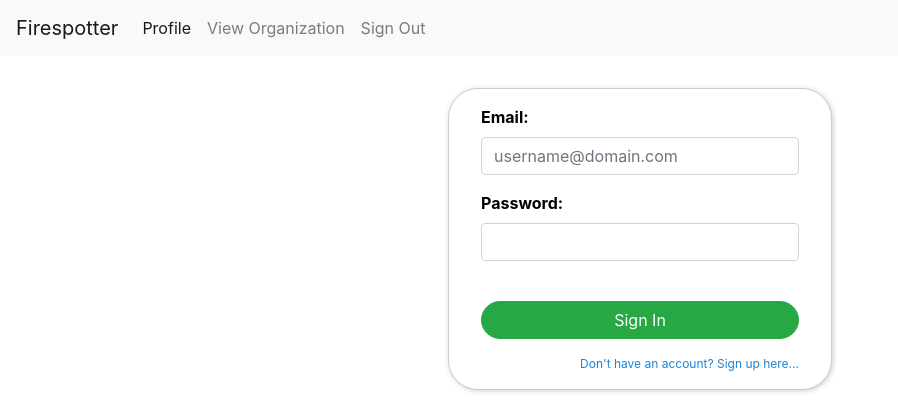
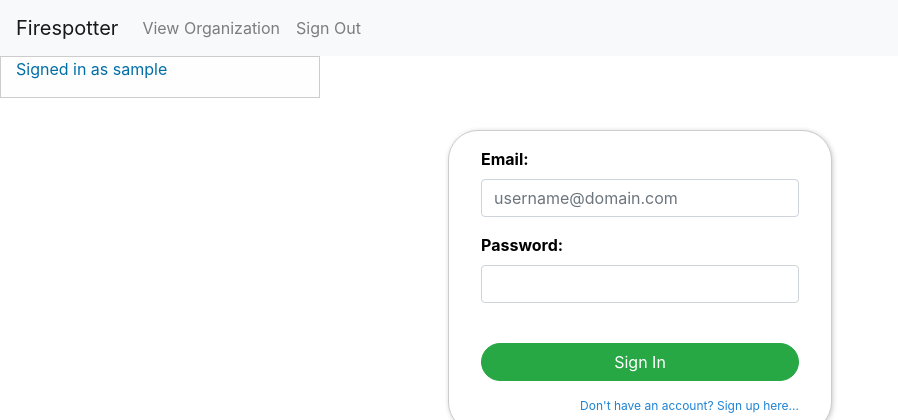
Before and after one commit to UF-CEN4914/firespotter, a Django app: template pages/templates/root.html in a window 1280 px wide. Shown: the top 420 px of the page, without its empty margins (0-898 px from the left). Run offline with Django 3.2, Linux system fonts and the light colour scheme; the template is opened without the code that fills it: values that come from a table or form of the project are taken from there, others are empty; the visitor is signed in with stand-in values (Sample User, id 1); some libraries are stand-ins or nearby versions.

Commit message:
Setup user profile page

```diff
--- a/firespotter/templates/navbar_signed_in.html
+++ b/firespotter/templates/navbar_signed_in.html
@@ -5,9 +5,6 @@
    </button>
    <div class="collapse navbar-collapse" id="navbarNav">
       <ul class="navbar-nav">
-         <li class="nav-item active">
-            <a class="nav-link" href="/user/profile"> Profile <span class="sr-only">(current)</span></a>
-         </li>
          <li class="nav-item">
             <a class="nav-link" href="/organization/details">View Organization</a>
          </li>
@@ -17,3 +14,22 @@
       </ul>
    </div>
 </nav>
+<div id="signed-in">
+   <div row>
+      <div class="col-md-3">
+         <a href="/organization/profile">
+            <p> Signed in as {{ request.user.username }} </p>
+         </a>
+      </div>
+   </div>
+</div>
+<style>
+   #signed-in .col-md-3 {
+      border: 1px solid #ccc;
+      background-color: #fefefe;
+   }
+   #signed-in a {
+      color: #006ea6 !important;
+      margin-right: 1em;
+   }
+</style>
--- /dev/null
+++ b/organizations/templates/profile.html
@@ -0,0 +1,5 @@
+{% extends "base.html" %}
+
+{% block page_content %}
+<h1> Profile </h1>
+{% endblock %}
--- a/organizations/urls.py
+++ b/organizations/urls.py
@@ -5,5 +5,7 @@ urlpatterns = [
     path("<int:pk>/", views.show, name="show"),
     path("<int:pk>/details", views.details, name="details"),
     path("<int:pk>/create_user", views.create_user, name="create_user"),
-    path("details", views.details_redirect, name="details_redirect")
+    path("details", views.details_redirect, name="details_redirect"),
+    path("profile", views.profile_redirect, name="profile_redirect"),
+    path("<int:oid>/profile/<int:uid>", views.profile, name="profile")
 ]
```
Also changed, not shown: organizations/views.py (+54 -34 lines).
